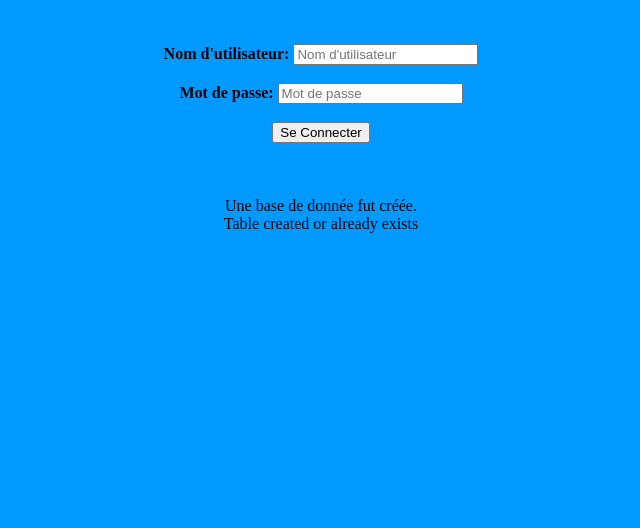
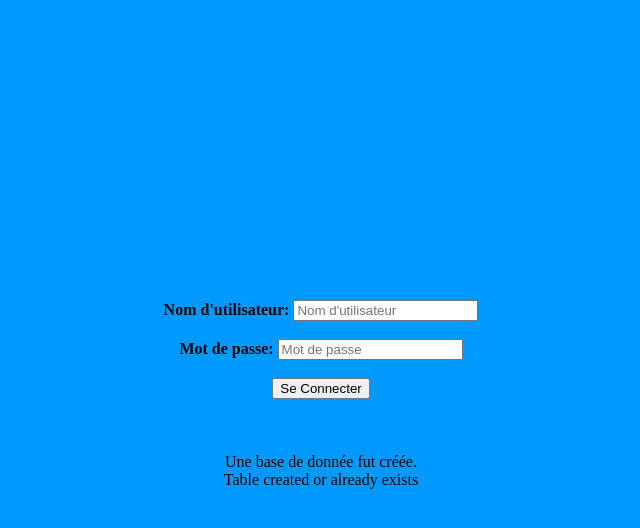
Before and after one commit to Sn0wCh1ld/morningaunt, a PHP site: page /index.php in a window 1280 px wide. Shown: the top 528 px of the page, without its empty margins (319-959 px from the left). Run offline with PHP 8.4, Linux system fonts and the light colour scheme.

Commit message:
asdasd
asdasd

```diff
--- a/index.php
+++ b/index.php
@@ -6,6 +6,16 @@
     </head>
     <body>
         <style>
+            div {
+    height: 200px;
+    width: 400px;
+
+    position: fixed;
+    top: 50%;
+    left: 50%;
+    margin-top: -100px;
+    margin-left: -200px;
+}
         body {
   height: 100%;
 }
```
